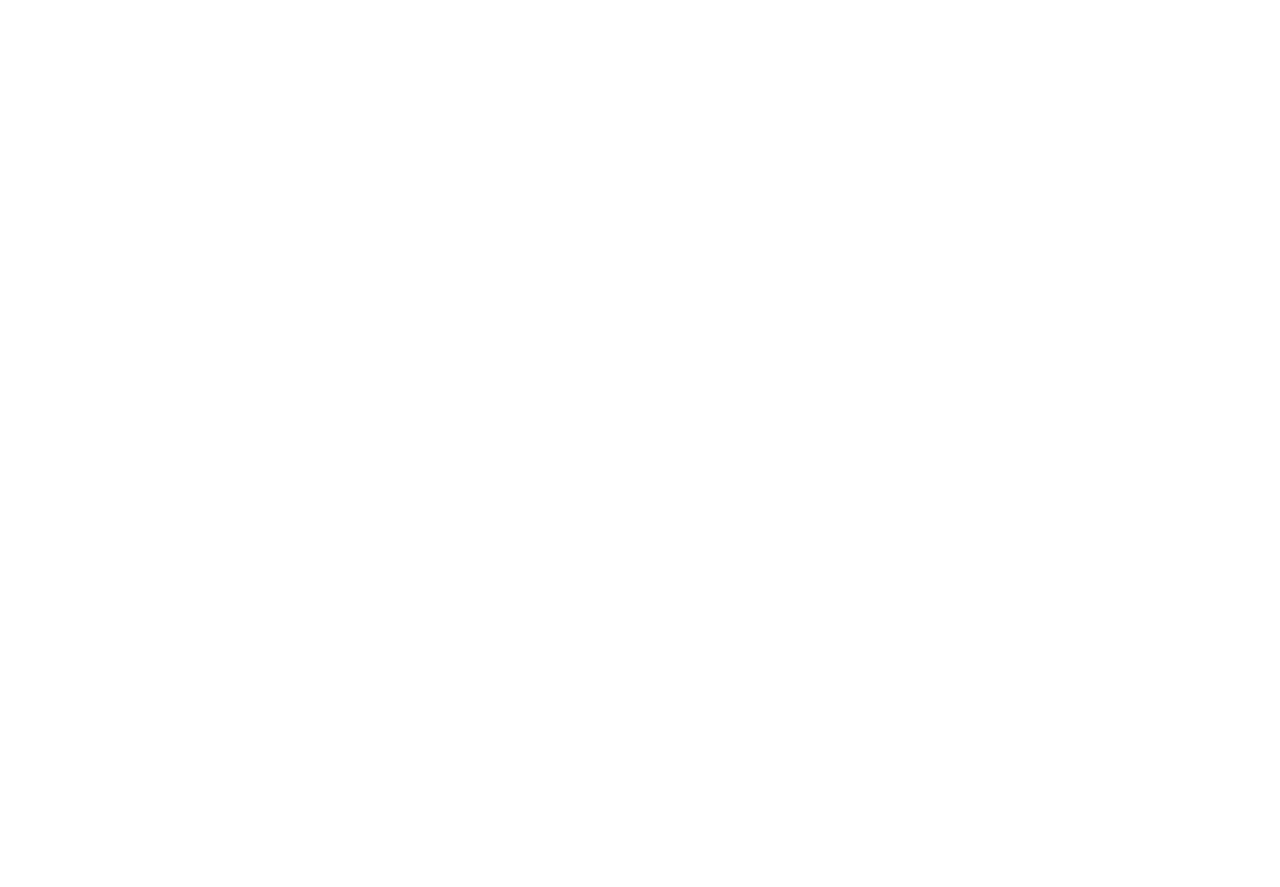
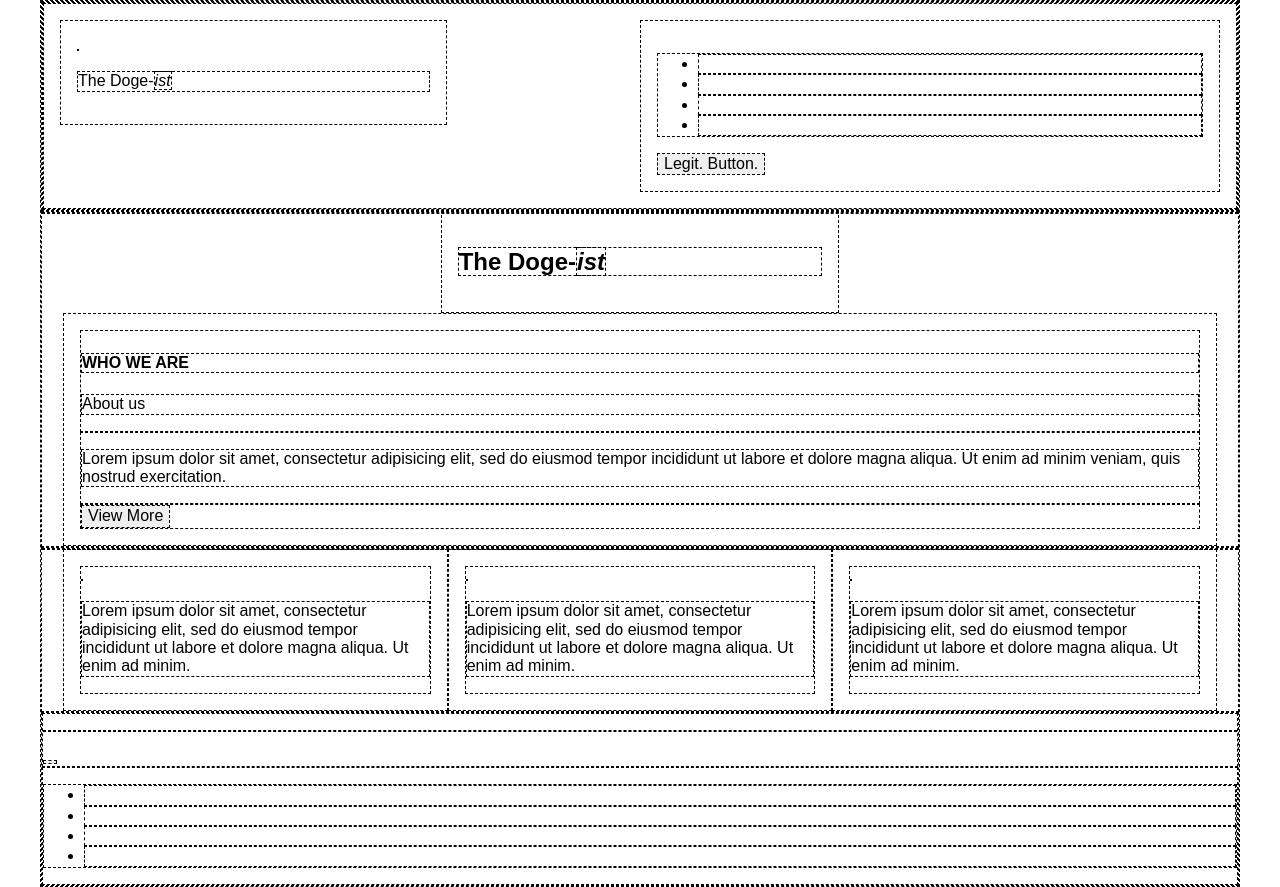
Before and after one commit to thatcat13/doge-site, a plain HTML site: page index.html in a window 1280 px wide. Before the commit the page ends 800 px from the top, so only its background shows below. Drawn offline with Linux system fonts and the light colour scheme.

Commit message:
set up begginig wireframing

```diff
--- a/index.html
+++ b/index.html
@@ -3,9 +3,87 @@
   <head>
     <meta charset="utf-8">
     <link rel="stylesheet" href="css/main.css">
-    <title></title>
+    <title>The Doge-ist</title>
   </head>
   <body>
+    <div class="wrapper">
+      <section class="header">
+        <div class="row">
+          <nav class="col-lg-12">
+            <div class="col-lg-4 nav-brand">
+              <img src="" alt="">
+              <p>The Doge-<i>ist</i></p>
+            </div>
+            <div class="nav-list offset-lg-2 col-lg-6">
+              <ul>
+                <li></li>
+                <li></li>
+                <li></li>
+                <li></li>
+              </ul>
+              <button type="button" name="button">Legit. Button.</button>
+            </div>
+          </nav>
+        </div>
+        <div class="col-lg-4 offset-4 hero">
+          <h2>The Doge-<i>ist</i></h2>
+        </div>
+      </section><!--end of header section-->
+
+      <section class="intro">
+        <div class="container">
+          <div class="col-lg-12">
+            <div class="intro-header">
+              <h4>WHO WE ARE</h4>
+              <p>About us</p>
+            </div>
+            <div class="intro-main">
+              <p>Lorem ipsum dolor sit amet, consectetur adipisicing elit, sed do eiusmod tempor incididunt ut labore et dolore magna aliqua. Ut enim ad minim veniam, quis nostrud exercitation.</p>
+            </div>
+            <div class="intro-footer">
+              <button type="button" name="button">View More</button>
+            </div>
+          </div>
+        </div>
+      </section><!--intro-->
+
+      <section class="gallery">
+        <div class="container">
+          <div class="col-lg-4">
+            <div class="card-content">
+              <img src="" alt="">
+              <p>Lorem ipsum dolor sit amet, consectetur adipisicing elit, sed do eiusmod tempor incididunt ut labore et dolore magna aliqua. Ut enim ad minim.</p>
+            </div>
+          </div><!--card1-->
+          <div class="col-lg-4">
+            <div class="card-content">
+              <img src="" alt="">
+              <p>Lorem ipsum dolor sit amet, consectetur adipisicing elit, sed do eiusmod tempor incididunt ut labore et dolore magna aliqua. Ut enim ad minim.</p>
+            </div>
+          </div><!--card2-->
+          <div class="col-lg-4">
+            <div class="card-content">
+              <img src="" alt="">
+              <p>Lorem ipsum dolor sit amet, consectetur adipisicing elit, sed do eiusmod tempor incididunt ut labore et dolore magna aliqua. Ut enim ad minim.</p>
+            </div>
+          </div><!--card3-->
+        </div><!--card container-->
+      </section><!--gallery-->
+      <section class="footer">
+        <div class="footer-content">
+          <p></p>
+          <button type="button" name="button"></button>
+        </div>
+        <div class="footer-icons">
+          <ul>
+            <li></li>
+            <li></li>
+            <li></li>
+            <li></li>
+          </ul>
+        </div>
+      </section>
+    </div> <!--end of wrapper -->
 
   </body>
 </html>
--- a/sass/base/_base.scss
+++ b/sass/base/_base.scss
@@ -15,3 +15,17 @@ html {
 *::after {
   box-sizing: inherit;
 }
+
+//wireframing code
+/* For testing only */
+
+*:not(body):not(html) {
+  box-sizing:border-box;
+  border:1px dashed #000;
+}
+
+[class*='col-'] {
+  min-height: 100px;
+}
+
+/* End for testing */
--- a/sass/base/_helpers.scss
+++ b/sass/base/_helpers.scss
@@ -1,11 +1,17 @@
 /**
  * Clear inner floats
  */
-.clearfix::after {
-  clear: both;
-  content: '';
-  display: table;
-}
+ %clearfix {
+     *zoom: 1;
+     &:before,
+     &:after {
+         content: " ";
+         display: table;
+     }
+     &:after {
+         clear: both;
+     }
+ }
 
 /**
  * Main content containers
@@ -21,3 +27,11 @@
   padding-right: 20px; /* 3 */
   width: 100%; /* 1 */
  }
+
+ //make all images fluid
+
+ img {
+    width: auto;
+    max-width: 100%;
+    height: auto !important;
+}
--- a/sass/layout/_grid.scss
+++ b/sass/layout/_grid.scss
@@ -3,10 +3,14 @@
   margin: 0 auto;
 }
 
+.wrapper, .row, .hero, .nav, .footer, .intro, .gallery {
+  @extend %clearfix;
+}
+
 [class*='col-'] {
     float: left;
     padding: 1em;
-    min-height: 1px;
+    // min-height: 1px;
 }
 
 //small and above grid
@@ -28,6 +32,9 @@
       .col-md-#{$i}{
         width: 100% / $grid-columns * $i;
       }
+      .offset-md-#{$i} {
+        margin-left: 100% / $grid-columns * $i;
+      }
   }
 }
 
@@ -36,5 +43,9 @@
       .col-lg-#{$i}{
         width: 100% / $grid-columns * $i;
       }
+
+      .offset-lg-#{$i} {
+        margin-left: 100% / $grid-columns * $i;
+      }
   }
 }
```
Also changed, not shown: css/main.css, 1 other file.
